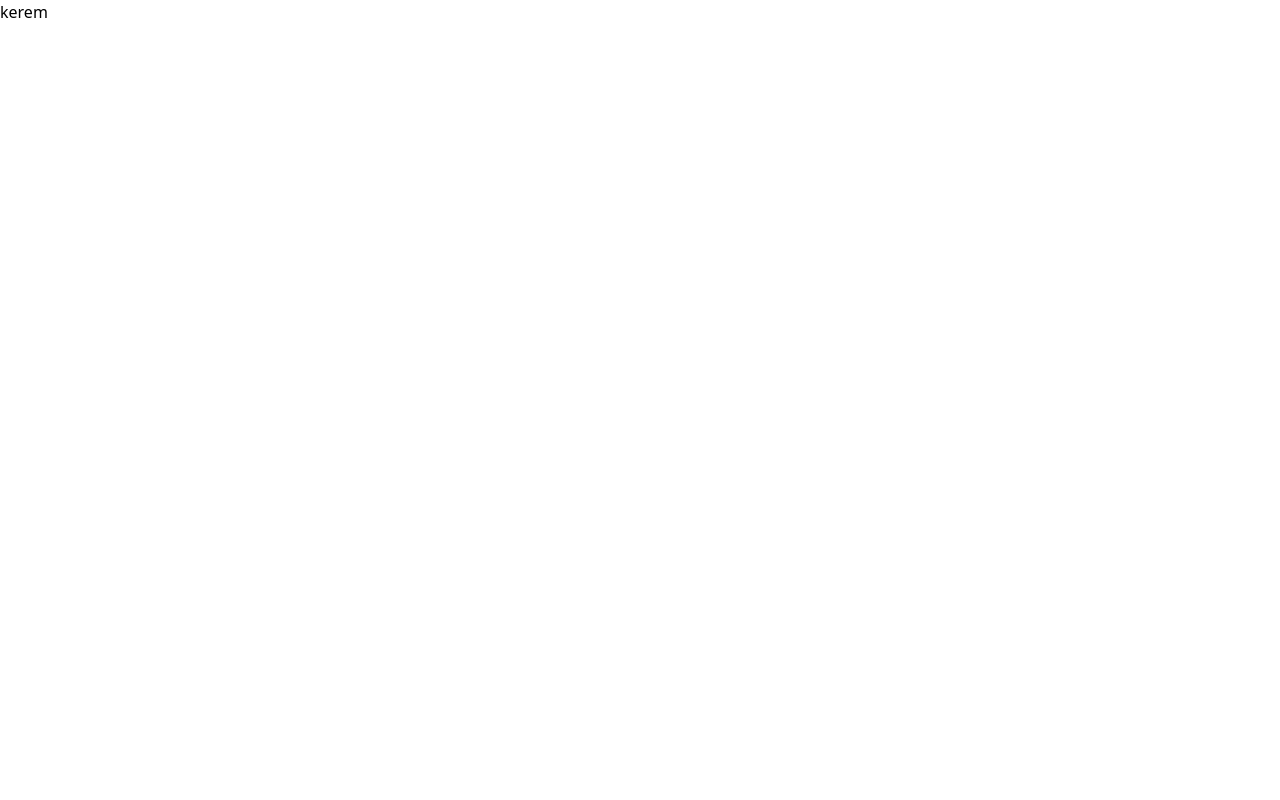
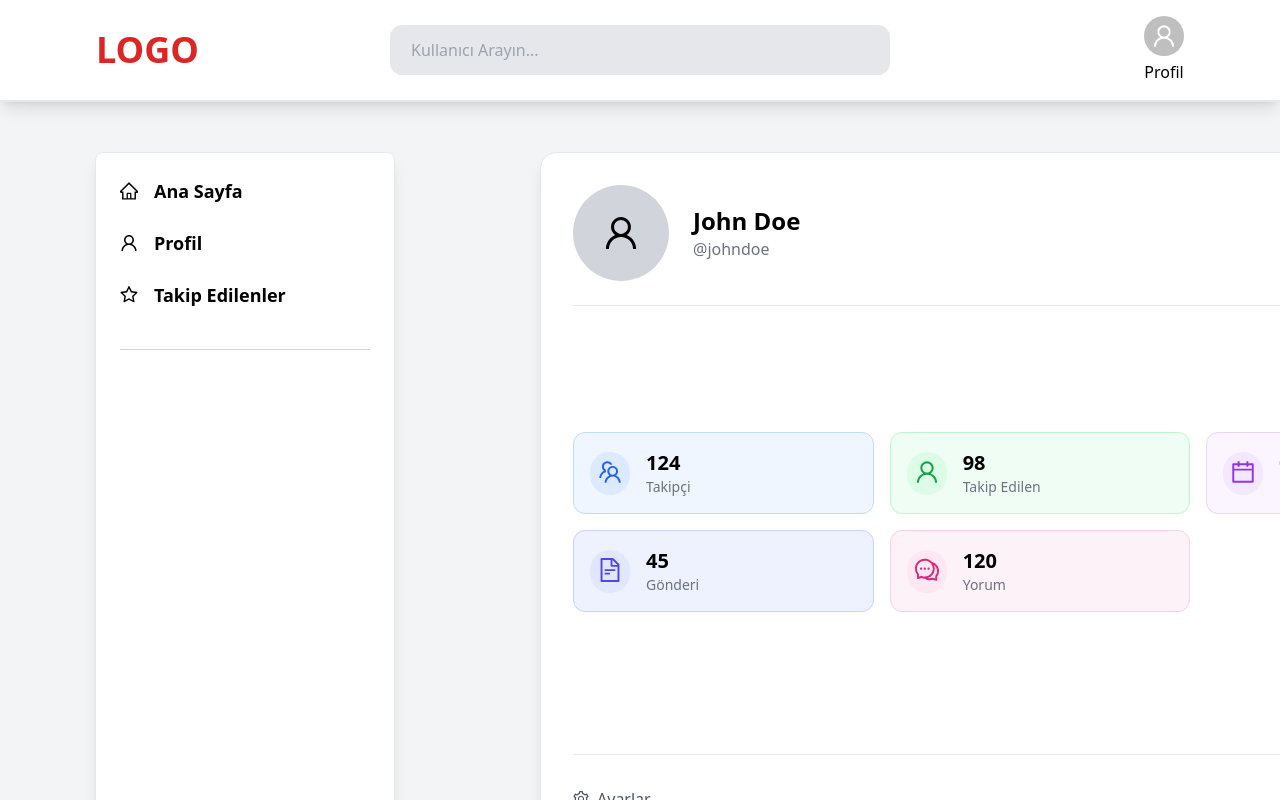
Before and after one commit to KeremHavlc/BlogAppFront, a React (Vite) app in the folder BlogAppFront/: page /profile in a window 1280 px wide. Built offline with nearby package versions, Linux system fonts and the light colour scheme; a web font is replaced by a local one.

Commit message:
Create ProfilePage and implement AccountModals components

```diff
--- /dev/null
+++ b/BlogAppFront/src/Components/AccountDeleteModal.jsx
@@ -0,0 +1,27 @@
+import React from "react";
+
+const AccountDeleteModal = ({ onClose }) => {
+  return (
+    <div className="fixed inset-0 z-50 bg-black bg-opacity-50 flex items-center justify-center">
+      <div className="bg-white p-6 rounded-lg w-[400px] shadow-lg">
+        <h2 className="text-xl font-bold mb-4 text-red-600">Hesabı Sil</h2>
+        <p className="mb-4 text-gray-600">
+          Hesabınızı silmek istediğinize emin misiniz? Bu işlem geri alınamaz.
+        </p>
+        <div className="flex justify-end gap-4">
+          <button
+            onClick={onClose}
+            className="px-4 py-2 bg-gray-300 rounded hover:bg-gray-400"
+          >
+            Vazgeç
+          </button>
+          <button className="px-4 py-2 bg-red-500 text-white rounded hover:bg-red-600">
+            Evet, Sil
+          </button>
+        </div>
+      </div>
+    </div>
+  );
+};
+
+export default AccountDeleteModal;
--- /dev/null
+++ b/BlogAppFront/src/Components/AccountUpdateModal.jsx
@@ -0,0 +1,76 @@
+import React, { useState } from "react";
+
+const AccountUpdateModal = ({ onClose }) => {
+  const [name, setName] = useState("John Doe");
+  const [username, setUsername] = useState("johndoe");
+  const [email, setEmail] = useState("john@example.com");
+
+  const handleSubmit = (e) => {
+    e.preventDefault();
+    console.log("Güncellenen Bilgiler:", { name, username, email });
+    onClose();
+  };
+
+  return (
+    <div className="fixed inset-0 flex items-center justify-center bg-black bg-opacity-50 z-50">
+      <div className="bg-white rounded-2xl p-6 w-[400px] shadow-lg">
+        <h2 className="text-xl font-semibold mb-4">
+          Hesap Bilgilerini Güncelle
+        </h2>
+        <form onSubmit={handleSubmit} className="space-y-4">
+          <div>
+            <label className="block text-sm font-medium text-gray-700">
+              Ad Soyad
+            </label>
+            <input
+              type="text"
+              value={name}
+              onChange={(e) => setName(e.target.value)}
+              className="mt-1 w-full px-3 py-2 border border-gray-300 rounded-md"
+            />
+          </div>
+          <div>
+            <label className="block text-sm font-medium text-gray-700">
+              Kullanıcı Adı
+            </label>
+            <input
+              type="text"
+              value={username}
+              onChange={(e) => setUsername(e.target.value)}
+              className="mt-1 w-full px-3 py-2 border border-gray-300 rounded-md"
+            />
+          </div>
+          <div>
+            <label className="block text-sm font-medium text-gray-700">
+              E-posta
+            </label>
+            <input
+              type="email"
+              value={email}
+              onChange={(e) => setEmail(e.target.value)}
+              className="mt-1 w-full px-3 py-2 border border-gray-300 rounded-md"
+            />
+          </div>
+
+          <div className="flex justify-end space-x-3 mt-6">
+            <button
+              type="button"
+              onClick={onClose}
+              className="px-4 py-2 rounded-md bg-gray-300 hover:bg-gray-400 transition"
+            >
+              İptal
+            </button>
+            <button
+              type="submit"
+              className="px-4 py-2 rounded-md bg-blue-600 text-white hover:bg-blue-700 transition"
+            >
+              Kaydet
+            </button>
+          </div>
+        </form>
+      </div>
+    </div>
+  );
+};
+
+export default AccountUpdateModal;
--- /dev/null
+++ b/BlogAppFront/src/Components/UserInfo.jsx
@@ -0,0 +1,119 @@
+import React, { useState } from "react"; // useState eklendi
+import {
+  UserOutlined,
+  CalendarOutlined,
+  CommentOutlined,
+  FileTextOutlined,
+  SettingOutlined,
+  TeamOutlined,
+} from "@ant-design/icons";
+import AccountDeleteModal from "./AccountDeleteModal";
+import AccountUpdateModal from "./AccountUpdateModal";
+const UserInfo = () => {
+  const [isModalOpen, setIsModalOpen] = useState(false);
+  const [updateModalIsOpen, setUpdateModalIsOpen] = useState(false);
+  return (
+    <>
+      <div className="w-[1000px] h-[700px] border bg-white shadow-lg rounded-2xl p-8 flex flex-col justify-between">
+        {/* Üst Bilgi */}
+        <div className="flex items-center gap-6 border-b pb-6">
+          <div className="w-24 h-24 rounded-full bg-gray-300 flex items-center justify-center text-4xl">
+            <UserOutlined />
+          </div>
+          <div>
+            <h2 className="text-2xl font-semibold">John Doe</h2>
+            <p className="text-gray-500">@johndoe</p>
+          </div>
+        </div>
+
+        {/* Kullanıcı İstatistikleri */}
+        <div className="grid grid-cols-2 md:grid-cols-3 gap-4 mt-6">
+          {/* Takipçi */}
+          <div className="flex items-center gap-4 bg-blue-50 border border-blue-200 p-4 rounded-xl hover:shadow-md transition">
+            <div className="p-2 bg-blue-100 rounded-full text-blue-600">
+              <TeamOutlined className="text-2xl" />
+            </div>
+            <div>
+              <div className="text-xl font-semibold">124</div>
+              <div className="text-gray-500 text-sm">Takipçi</div>
+            </div>
+          </div>
+
+          {/* Takip Edilen */}
+          <div className="flex items-center gap-4 bg-green-50 border border-green-200 p-4 rounded-xl hover:shadow-md transition">
+            <div className="p-2 bg-green-100 rounded-full text-green-600">
+              <UserOutlined className="text-2xl" />
+            </div>
+            <div>
+              <div className="text-xl font-semibold">98</div>
+              <div className="text-gray-500 text-sm">Takip Edilen</div>
+            </div>
+          </div>
+
+          {/* Hesap Açılış */}
+          <div className="flex items-center gap-4 bg-purple-50 border border-purple-200 p-4 rounded-xl hover:shadow-md transition">
+            <div className="p-2 bg-purple-100 rounded-full text-purple-600">
+              <CalendarOutlined className="text-2xl" />
+            </div>
+            <div>
+              <div className="text-md font-semibold">01.01.2023</div>
+              <div className="text-gray-500 text-sm">Hesap Açılış</div>
+            </div>
+          </div>
+
+          {/* Gönderi */}
+          <div className="flex items-center gap-4 bg-indigo-50 border border-indigo-200 p-4 rounded-xl hover:shadow-md transition">
+            <div className="p-2 bg-indigo-100 rounded-full text-indigo-600">
+              <FileTextOutlined className="text-2xl" />
+            </div>
+            <div>
+              <div className="text-xl font-semibold">45</div>
+              <div className="text-gray-500 text-sm">Gönderi</div>
+            </div>
+          </div>
+
+          {/* Yorum */}
+          <div className="flex items-center gap-4 bg-pink-50 border border-pink-200 p-4 rounded-xl hover:shadow-md transition">
+            <div className="p-2 bg-pink-100 rounded-full text-pink-600">
+              <CommentOutlined className="text-2xl" />
+            </div>
+            <div>
+              <div className="text-xl font-semibold">120</div>
+              <div className="text-gray-500 text-sm">Yorum</div>
+            </div>
+          </div>
+        </div>
+
+        {/* Ayarlar */}
+        <div className="mt-10 border-t pt-6 flex justify-between items-center">
+          <div className="flex items-center gap-2 text-gray-600 cursor-pointer hover:text-blue-600 transition">
+            <SettingOutlined />
+            <span>Ayarlar</span>
+          </div>
+          <div className="space-x-4">
+            <button
+              onClick={() => setIsModalOpen(true)}
+              className="px-4 py-2 bg-red-500 text-white rounded-lg hover:bg-red-600 transition"
+            >
+              Hesabı Sil
+            </button>
+            <button
+              onClick={() => setUpdateModalIsOpen(true)}
+              className="px-4 py-2 bg-blue-500 text-white rounded-lg hover:bg-blue-600 transition"
+            >
+              Düzenle
+            </button>
+          </div>
+        </div>
+      </div>
+      {isModalOpen && (
+        <AccountDeleteModal onClose={() => setIsModalOpen(false)} />
+      )}
+      {updateModalIsOpen && (
+        <AccountUpdateModal onClose={() => setUpdateModalIsOpen(false)} />
+      )}
+    </>
+  );
+};
+
+export default UserInfo;
--- a/BlogAppFront/src/Pages/ProfilePage.jsx
+++ b/BlogAppFront/src/Pages/ProfilePage.jsx
@@ -1,9 +1,24 @@
 import React from "react";
+import Header from "../Components/Header";
+import LeftBar from "../Components/LeftBar";
+import UserInfo from "../Components/UserInfo";
 
 const ProfilePage = () => {
   return (
     <>
-      <div>kerem</div>
+      <div className="h-screen bg-gray-100 flex flex-col">
+        {/* Sabit Header */}
+        <div className="sticky top-0 z-50">
+          <Header />
+        </div>
+        {/* Sabit Sol Sidebar */}
+        <div className="sticky top-16 h-[calc(100vh-64px)] overflow-y-auto flex flex-row">
+          <LeftBar />
+          <div className="ml-[145px] mt-[50px]">
+            <UserInfo />
+          </div>
+        </div>
+      </div>
     </>
   );
 };
```
